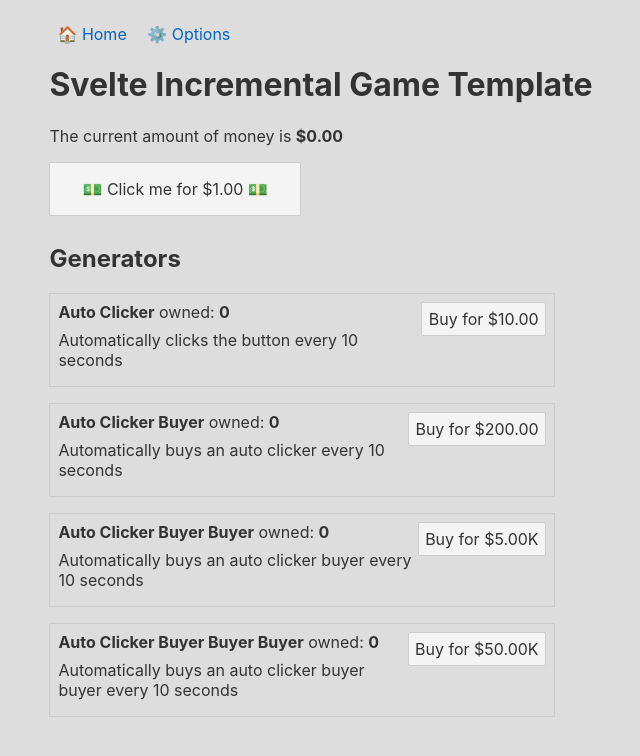
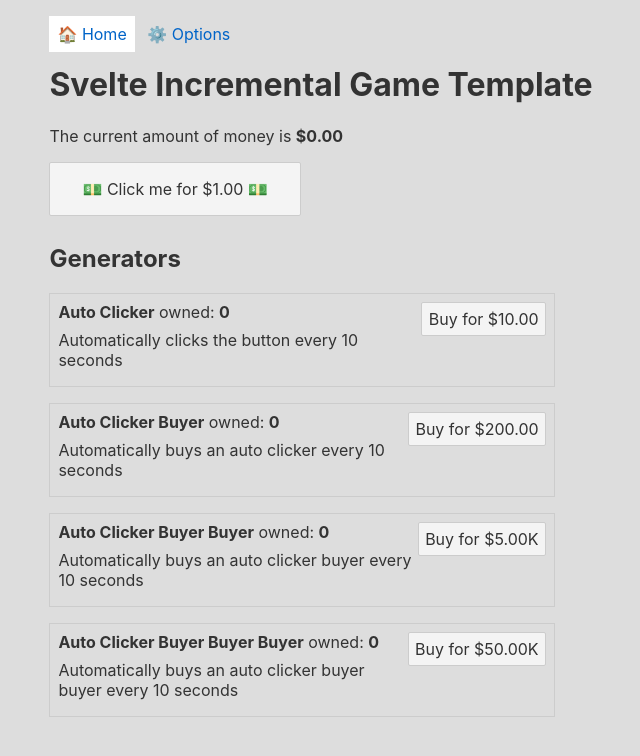
Before and after one commit to jamesmgittins/svelte-incremental-template, a Svelte app: page / in a window 1280 px wide. Shown: the top 756 px of the page, without its empty margins (85-725 px from the left). Built offline with nearby package versions, Linux system fonts and the light colour scheme.

Commit message:
Added highlighting of current page

```diff
--- a/public/global.css
+++ b/public/global.css
@@ -67,6 +67,10 @@ button:active {
 	box-shadow:inset 5px 5px 8px #666;
 }
 
+button:hover {
+	color:#000;
+}
+
 button:disabled {
 	color: #999;
 }
--- a/src/App.svelte
+++ b/src/App.svelte
@@ -7,6 +7,7 @@
 
 <script lang="ts">
 	import Router from 'svelte-spa-router'
+	import { location } from 'svelte-spa-router'
 	import Home from "./routes/Home.svelte";
 	import Options from "./routes/Options.svelte";
 	import NotFound from './routes/NotFound.svelte';
@@ -25,8 +26,8 @@
 <div>
 	<!-- This is the HTML section where the main navigation menu lives, using emojis for quick and dirty icons -->
 	<ul>
-		<li><a href="#/">🏠 Home</a></li>
-		<li><a href="#/options">⚙️ Options</a></li>
+		<li><a href="#/" class:active={$location == '/'}>🏠 Home</a></li>
+		<li><a href="#/options" class:active={$location == '/options'}>⚙️ Options</a></li>
 	</ul>
 
 	<!-- Add the Notifications component so messages appear on every page -->
@@ -55,7 +56,7 @@
 		padding:0.5rem;
 	}
 
-	a:hover {
+	a:hover, a.active {
 		background-color: #fff;
 	}
 
```
